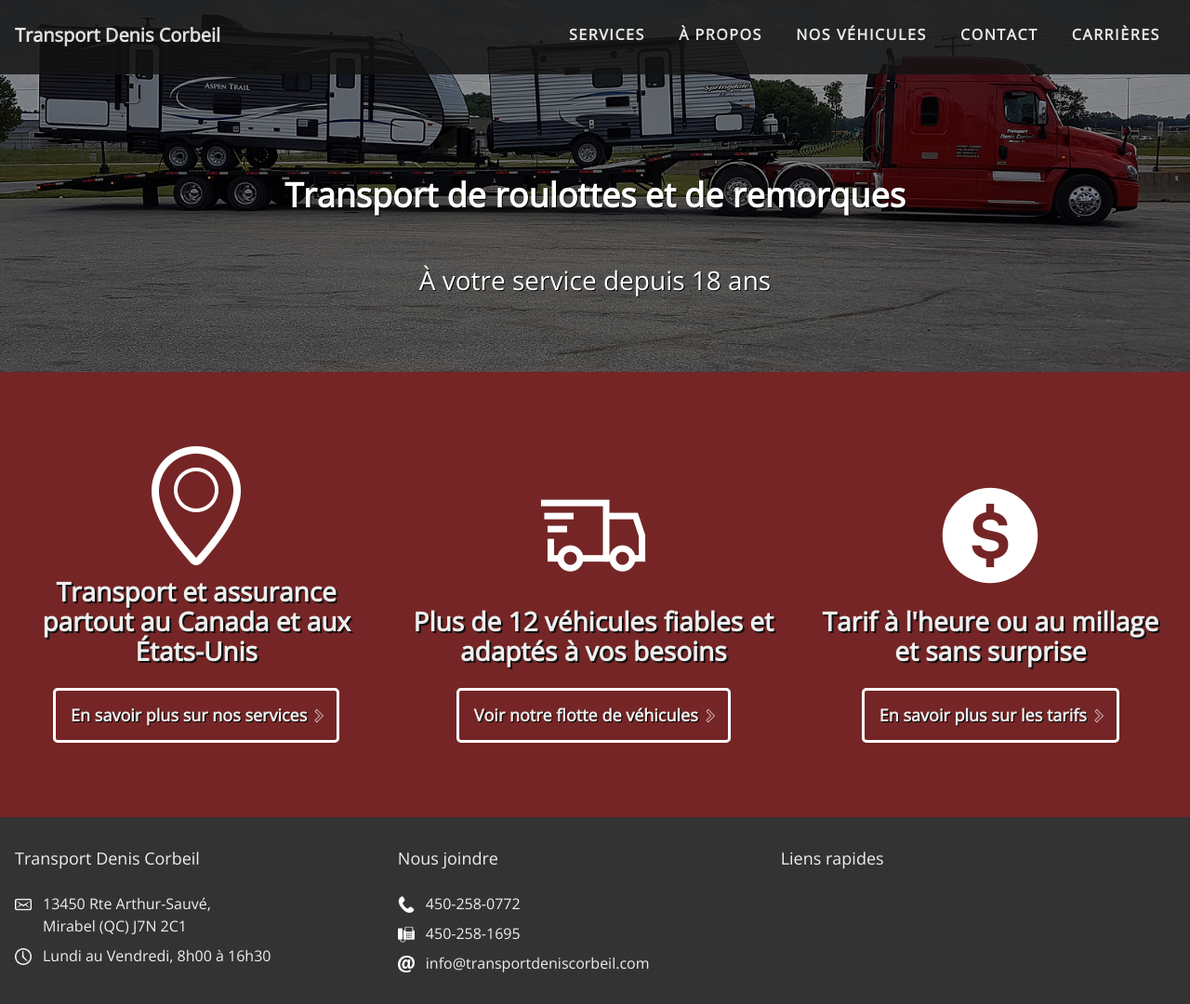
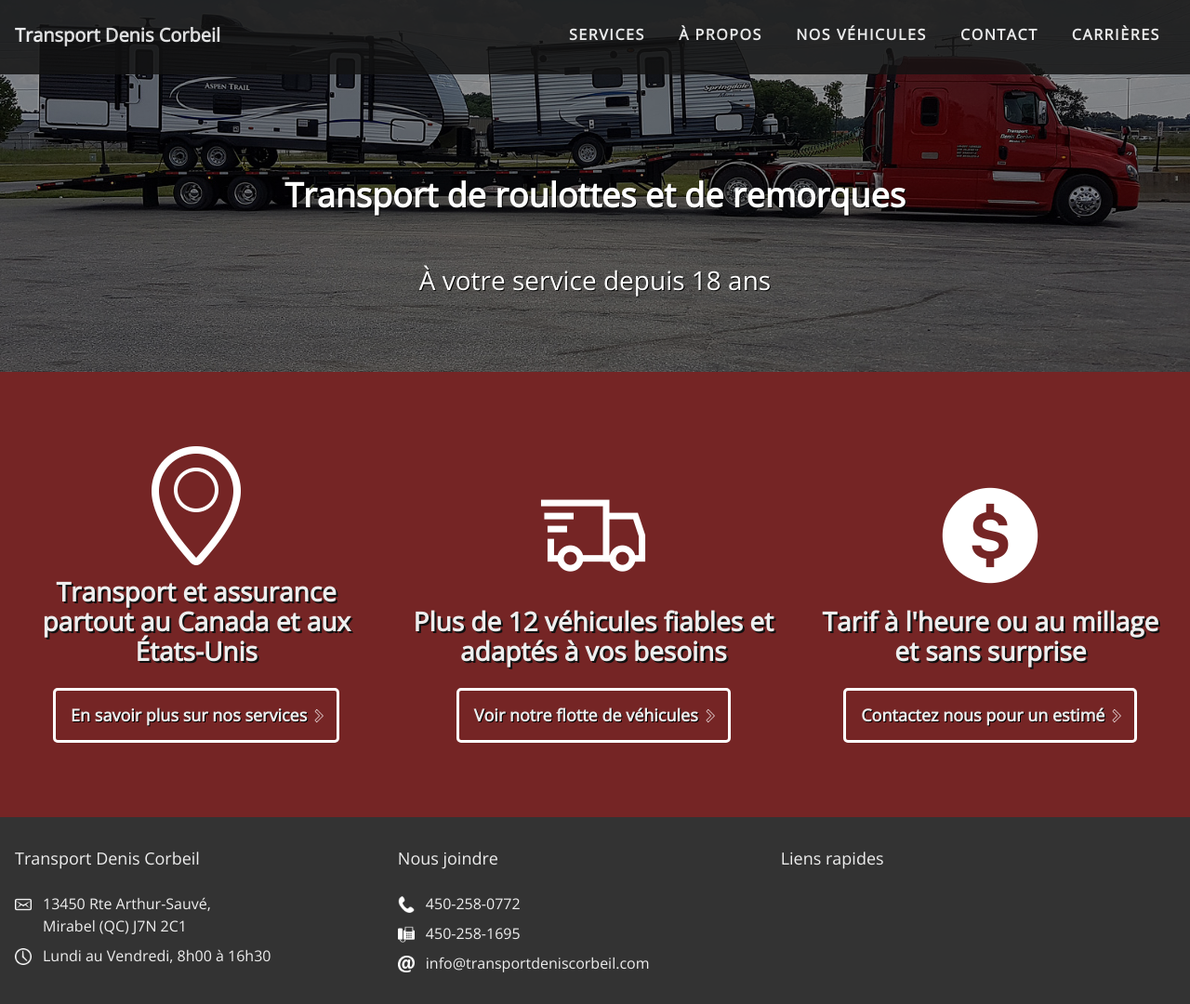
Before and after one commit to ouarez/tdc-jekyll, a Jekyll site: the page built from index.md, in a window 1280 px wide. Shown: the whole page at 93% size. Built offline with Jekyll 4.4.1, drawn with Linux system fonts in a browser that asks for light colours; nearby versions of some CDN libraries; a script that is not in the unit is left out.

Commit message:
Update Éditer le contenu des pages “home”

```diff
--- a/index.md
+++ b/index.md
@@ -17,6 +17,6 @@ link2: Voir notre flotte de véhicules
 url2: /vehicules
 icon3: /img/dollar-white.png
 text3: Tarif à l'heure ou au millage et sans surprise
-link3: En savoir plus sur les tarifs
+link3: Contactez nous pour un estimé
 url3: /services
 ---
```
